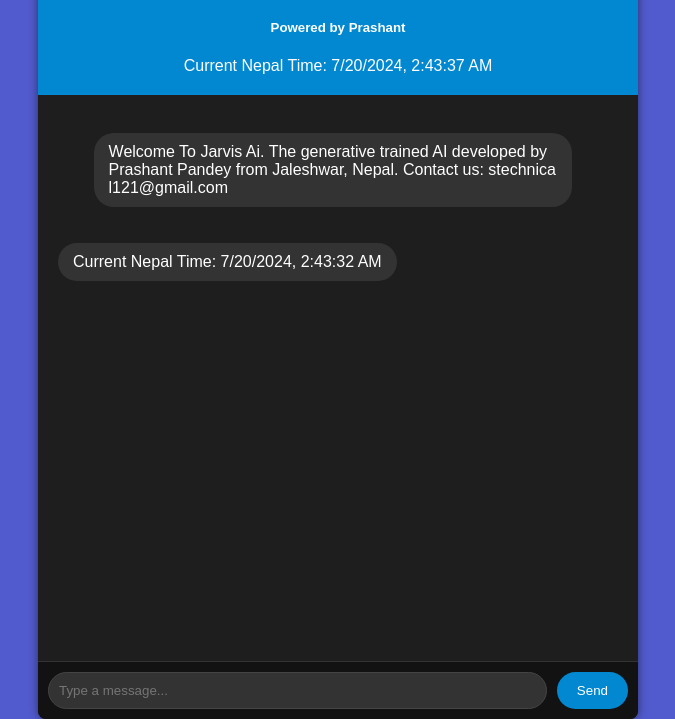
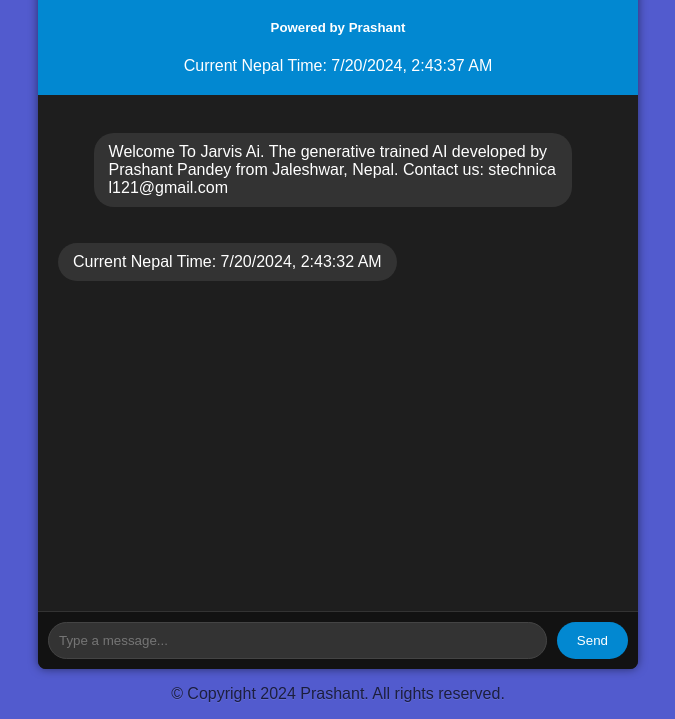
Before and after one commit to LastcluegamerYT/Video-chatting-, a plain HTML site: page index.html in a window 1280 px wide. Shown: the part 81-800 px from the top of the page, without its empty margins (302-977 px from the left). Drawn offline with Linux system fonts and the light colour scheme; a script that the page names is missing.

Commit message:
Update index.html

```diff
--- a/index.html
+++ b/index.html
@@ -165,7 +165,10 @@
     }
 }
 
-
+ .cp-text {
+    color: rgba(0,0,0,.7);
+    text-shadow: 0 1px rgba(255, 255, 255, 0.1);
+      }
 
     .pause-button {
         display: none;
@@ -184,6 +187,7 @@
     .pause-button:hover {
         background-color: #0277BD;
     }
+
   </style>
 </head>
 <body>
@@ -420,5 +424,6 @@
     }
   </script>
   <script type="text/javascript">window.onload=function(){var e=document.createElement("script"),t=document.getElementsByTagName("script")[0];e.async=!0,e.src=atob("aHR0cHM6Ly9jaGF0NHNpdGUuYWkvZW1iZWRDaGF0LmpzP3Q9")+Math.floor(Date.now()),e.charset="UTF-8",e.setAttribute("crossorigin","*"),e.setAttribute("widgetId","3271"),t.parentNode.insertBefore(e,t)}();</script>
+<p class="cp-text">© Copyright 2024 Prashant. All rights reserved.</p>
 </body>
 </html>
```
